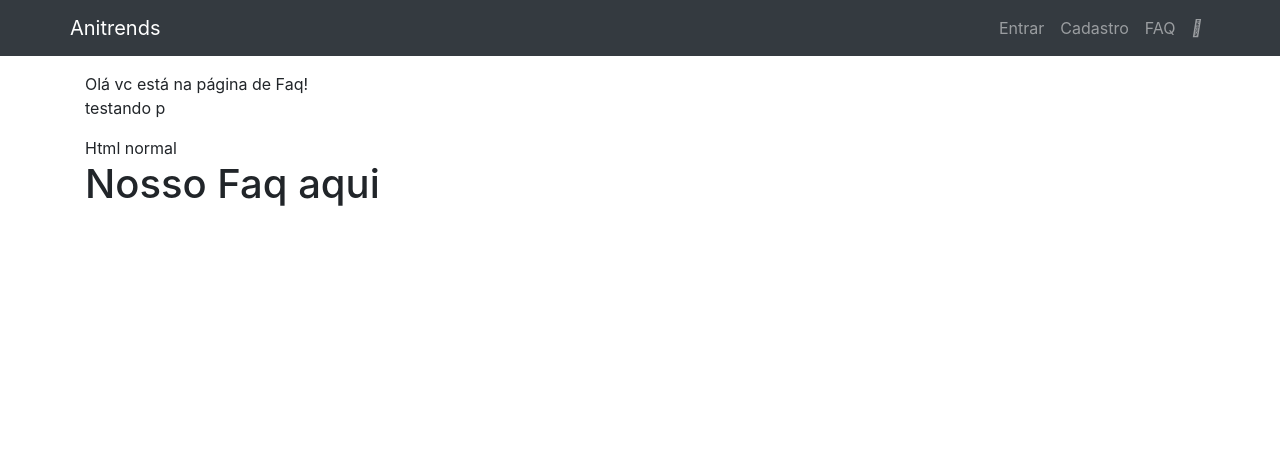
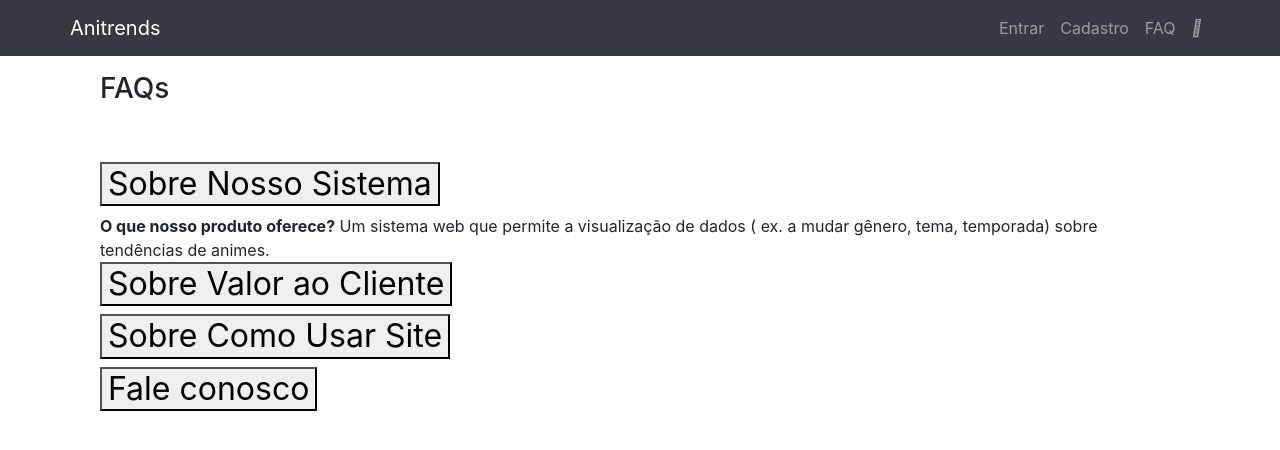
Before and after one commit to gustapinto/fatec_dsm_pi_terceiro_semestre, a Django app: template site/templates/faq.html in a window 1280 px wide. Shown: the top 450 px of the page. Run offline with Django 3.2, Linux system fonts and the light colour scheme; the template is opened without the code that fills it, so the values that code supplies are empty; some libraries are stand-ins or nearby versions.

Commit message:
Alterações na página faq

```diff
--- a/site/templates/faq.html
+++ b/site/templates/faq.html
@@ -3,10 +3,85 @@
 {% block title %}Anitrends{% endblock %}
 
 {% block content %}
-    Olá vc está na página de Faq!
-    <p>testando p</p>
-    <colocar>Html normal</colocar>
-    <h1>Nosso Faq aqui </h1>
+<div class="container-lg">
+    <!-- Content here -->
 
+    <h3>FAQs</h3>
 
+    <br><br>
+    <div class="accordion" id="accordionExample">
+        <div class="accordion-item">
+          <h2 class="accordion-header" id="headingOne">
+            <button class="accordion-button" type="button" data-bs-toggle="collapse" data-bs-target="#collapseOne" aria-expanded="true" aria-controls="collapseOne">
+                Sobre Nosso Sistema
+            </button>
+          </h2>
+          <div id="collapseOne" class="accordion-collapse collapse show" aria-labelledby="headingOne" data-bs-parent="#accordionExample">
+            <div class="accordion-body">
+              <strong>O que nosso produto oferece?</strong> Um sistema web que permite a visualização de dados ( ex. a mudar gênero, tema, temporada) sobre tendências de animes.
+            </div>
+          </div>
+        </div>
+        <div class="accordion-item">
+          <h2 class="accordion-header" id="headingTwo">
+            <button class="accordion-button collapsed" type="button" data-bs-toggle="collapse" data-bs-target="#collapseTwo" aria-expanded="false" aria-controls="collapseTwo">
+                Sobre Valor ao Cliente
+            </button>
+          </h2>
+          <div id="collapseTwo" class="accordion-collapse collapse" aria-labelledby="headingTwo" data-bs-parent="#accordionExample">
+            <div class="accordion-body">
+              <strong>O que oferecemos aos nossos clientes?</strong> Visualização de dados pertinentes a caracterização de Anime como sendo uma tendência, além de ajudar o lojista em sua análise para aquisição de possíveis produtos no mercado, tendo como embasamento dados relevantes de usuários .
+            </div>
+          </div>
+        </div>
+        <div class="accordion-item">
+          <h2 class="accordion-header" id="headingThree">
+            <button class="accordion-button collapsed" type="button" data-bs-toggle="collapse" data-bs-target="#collapseThree" aria-expanded="false" aria-controls="collapseThree">
+                Sobre Como Usar Site
+            </button>
+          </h2>
+          <div id="collapseThree" class="accordion-collapse collapse" aria-labelledby="headingThree" data-bs-parent="#accordionExample">
+            <div class="accordion-body">
+              <strong>A estrutura de navegação do sistema</strong>
+               <h4>Mapa de site</h4>
+              <br>
+
+              <h5>Menu Lojista </h5>
+              <br>
+              <h5>Site </h5>
+              <br>
+              <h5>Rodapé</h5>
+              <p>Sobre</p>
+              <ul>
+                  <li>Sobre Nós</li>
+                  <li>Porque” AniTrends”</li>
+                  <li>Benefícios</li>
+                  <li>Mapa do Site</li>
+              </ul>
+               <p>Links úteis</p>
+               <ul>
+                  <li>Fale conosco/Sugestões</li>
+                  <li>Perguntas frequentes</li>
+                  <li>Benefícios</li>
+                  <li>Política de Uso/Site</li>
+                </ul
+               <p>Legal</p>
+            </div>
+          </div>
+        </div>
+        <div class="accordion-item">
+            <h2 class="accordion-header" id="headingTwo">
+              <button class="accordion-button collapsed" type="button" data-bs-toggle="collapse" data-bs-target="#collapseTwo" aria-expanded="false" aria-controls="collapseTwo">
+                Fale conosco
+              </button>
+            </h2>
+            <div id="collapseTwo" class="accordion-collapse collapse" aria-labelledby="headingTwo" data-bs-parent="#accordionExample">
+              <div class="accordion-body">
+                <strong>Nosso Formulário:</strong> É através desse canal que esclarecemos dúvidas, recebemos críticas ou solicitações relacionadas ao sistema.
+                Preencha os campos, clique em enviar e responderemos em até 24h (exemplo).
+              </div>
+            </div>
+          </div>
+      </div>
+    </div>
 {% endblock %}
```
